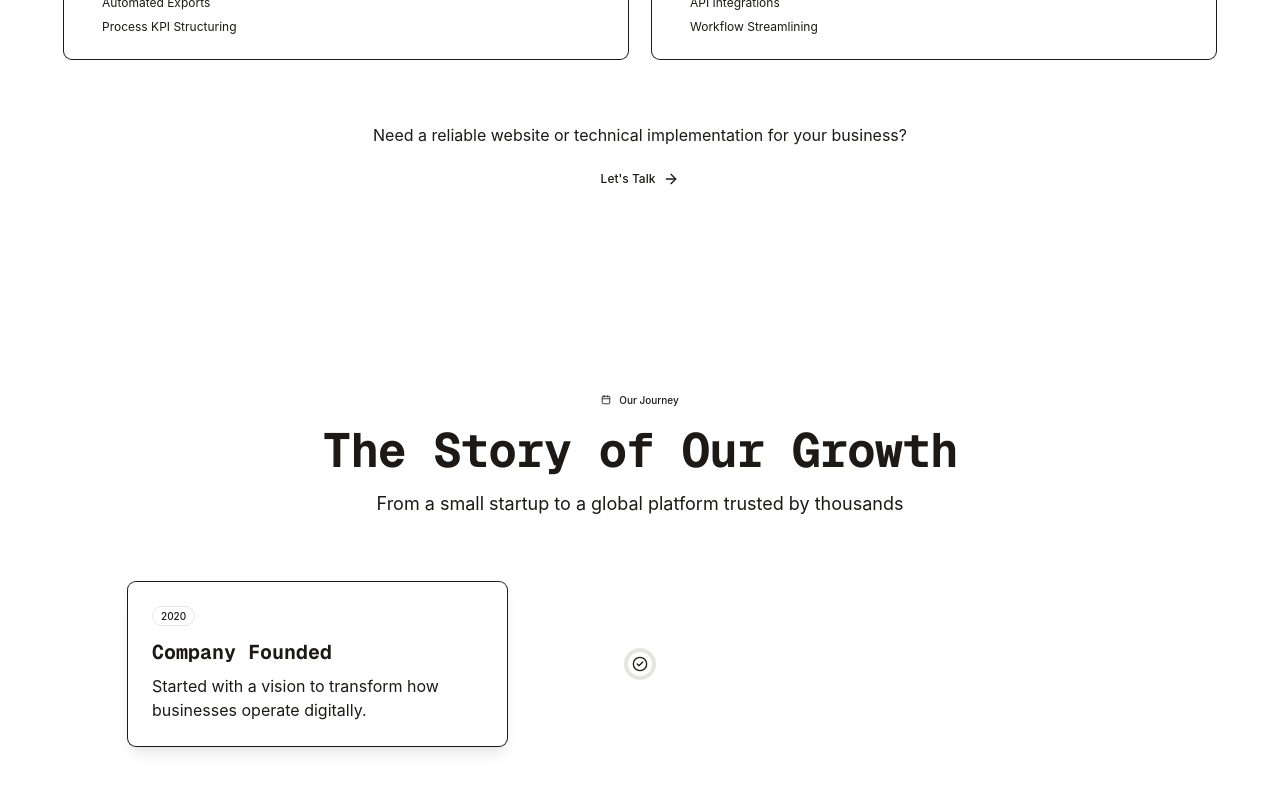
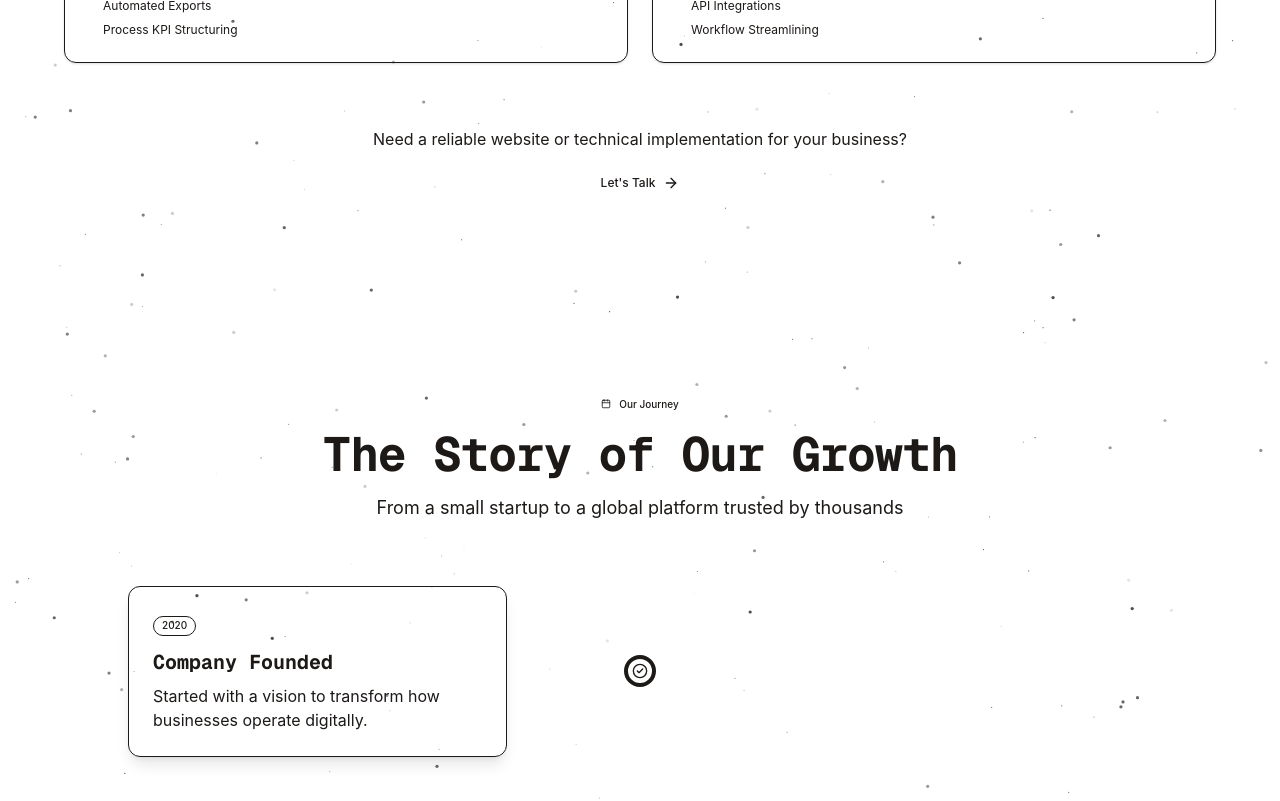
Before and after one commit to TeeGurgler/portfoliov2, a React (Vite) app in the folder react-ts/: page / in a window 1280 px wide. Shown: the part 1680-2481 px from the top of the page. Built offline with nearby package versions, Linux system fonts and the light colour scheme.

Commit message:
anims working

```diff
--- a/react-ts/src/components/hero2.tsx
+++ b/react-ts/src/components/hero2.tsx
@@ -82,7 +82,7 @@ const itemVariants: Variants = {
 
 export function Hero2() {
   return (
-    <section className="relative min-h-screen overflow-hidden px-6 py-24 lg:py-32">
+    <section className="relative w-full min-h-screen overflow-hidden px-6 py-24 lg:py-32">
       <div className="mx-auto max-w-6xl">
         <motion.div
           initial={{ opacity: 0, y: 40 }}
--- a/react-ts/src/components/services.tsx
+++ b/react-ts/src/components/services.tsx
@@ -69,7 +69,7 @@ const services = [
 
 export function Services() {
   return (
-    <section className="w-full bg-background px-4 py-16 md:py-24">
+    <section className="w-full px-4 py-16 md:py-24">
       <div className="mx-auto max-w-6xl">
         <motion.div
           initial={{ opacity: 0, y: -20 }}
--- a/react-ts/src/components/timeline.tsx
+++ b/react-ts/src/components/timeline.tsx
@@ -49,7 +49,7 @@ export function Timeline() {
   const isInView = useInView(ref, { once: true, amount: 0.3 });
 
   return (
-    <section ref={ref} className="w-full bg-background px-4 py-16 md:py-24">
+    <section ref={ref} className="w-full px-4 py-16 md:py-24">
       <div className="mx-auto max-w-5xl">
         <motion.div
           initial={{ opacity: 0, y: -20 }}
--- a/react-ts/src/components/ui/card.tsx
+++ b/react-ts/src/components/ui/card.tsx
@@ -12,7 +12,7 @@ function Card({
       data-slot="card"
       data-size={size}
       className={cn(
-        "group/card flex flex-col gap-(--card-spacing) overflow-hidden rounded-lg bg-card py-(--card-spacing) text-xs/relaxed text-card-foreground ring-1 ring-foreground/10 [--card-spacing:--spacing(4)] has-[>img:first-child]:pt-0 data-[size=sm]:[--card-spacing:--spacing(3)] *:[img:first-child]:rounded-t-lg *:[img:last-child]:rounded-b-lg",
+        "group/card flex flex-col overflow-hidden rounded-xl border border-border/60 bg-card text-card-foreground shadow-sm transition-all",
         className,
       )}
       {...props}
--- /dev/null
+++ b/react-ts/src/components/ui/particles.tsx
@@ -0,0 +1,272 @@
+"use client";
+
+import { useEffect, useRef, useState } from "react";
+import { cn } from "@/lib/utils";
+
+interface ParticlesProps {
+  className?: string;
+  quantity?: number;
+  staticity?: number;
+  ease?: number;
+  size?: number;
+  refresh?: boolean;
+  color?: string;
+  vx?: number;
+  vy?: number;
+}
+
+function hexToRgb(hex: string): number[] {
+  let cleanHex = hex.replace("#", "");
+  if (cleanHex.length === 3) {
+    cleanHex = cleanHex
+      .split("")
+      .map((char) => char + char)
+      .join("");
+  }
+  const hexInt = parseInt(cleanHex, 16);
+  return [(hexInt >> 16) & 255, (hexInt >> 8) & 255, hexInt & 255];
+}
+
+type Circle = {
+  x: number;
+  y: number;
+  translateX: number;
+  translateY: number;
+  size: number;
+  alpha: number;
+  targetAlpha: number;
+  dx: number;
+  dy: number;
+  magnetism: number;
+};
+
+export function Particles({
+  className = "",
+  quantity = 100,
+  staticity = 50,
+  ease = 50,
+  size = 0.4,
+  refresh = false,
+  color = "#ffffff",
+  vx = 0,
+  vy = 0,
+}: ParticlesProps) {
+  const canvasRef = useRef<HTMLCanvasElement>(null);
+  const canvasContainerRef = useRef<HTMLDivElement>(null);
+  const context = useRef<CanvasRenderingContext2D | null>(null);
+  const circles = useRef<Circle[]>([]);
+  const mouse = useRef<{ x: number; y: number }>({ x: 0, y: 0 });
+  const canvasSize = useRef<{ w: number; h: number }>({ w: 0, h: 0 });
+  const dpr = typeof window !== "undefined" ? window.devicePixelRatio || 1 : 1;
+  const rafID = useRef<number | null>(null);
+  const [rgb, setRgb] = useState<number[]>(() => hexToRgb(color));
+
+  useEffect(() => {
+    setRgb(hexToRgb(color));
+  }, [color]);
+
+  useEffect(() => {
+    if (canvasRef.current) {
+      context.current = canvasRef.current.getContext("2d");
+    }
+    initCanvas();
+    animate();
+    window.addEventListener("resize", initCanvas);
+
+    return () => {
+      if (rafID.current != null) {
+        cancelAnimationFrame(rafID.current);
+      }
+      window.removeEventListener("resize", initCanvas);
+    };
+  }, [color]);
+
+  useEffect(() => {
+    initCanvas();
+  }, [refresh]);
+
+  const initCanvas = () => {
+    resizeCanvas();
+    drawParticles();
+  };
+
+  const onMouseMove = (event: MouseEvent) => {
+    if (canvasContainerRef.current) {
+      const rect = canvasContainerRef.current.getBoundingClientRect();
+      const { clientX, clientY } = event;
+      const x = clientX - rect.left;
+      const y = clientY - rect.top;
+      const inside = x >= 0 && x <= rect.width && y >= 0 && y <= rect.height;
+      if (inside) {
+        mouse.current.x = x;
+        mouse.current.y = y;
+      }
+    }
+  };
+
+  useEffect(() => {
+    window.addEventListener("mousemove", onMouseMove);
+    return () => {
+      window.removeEventListener("mousemove", onMouseMove);
+    };
+  }, []);
+
+  const resizeCanvas = () => {
+    if (canvasContainerRef.current && canvasRef.current && context.current) {
+      circles.current.length = 0;
+      canvasSize.current.w = canvasContainerRef.current.offsetWidth;
+      canvasSize.current.h = canvasContainerRef.current.offsetHeight;
+      canvasRef.current.width = canvasSize.current.w * dpr;
+      canvasRef.current.height = canvasSize.current.h * dpr;
+      canvasRef.current.style.width = `${canvasSize.current.w}px`;
+      canvasRef.current.style.height = `${canvasSize.current.h}px`;
+      context.current.scale(dpr, dpr);
+    }
+  };
+
+  const circleParams = (): Circle => {
+    const x = Math.floor(Math.random() * canvasSize.current.w);
+    const y = Math.floor(Math.random() * canvasSize.current.h);
+    const translateX = 0;
+    const translateY = 0;
+    const pSize = Math.floor(Math.random() * 2) + size;
+    const alpha = 0;
+    const targetAlpha = parseFloat((Math.random() * 0.6 + 0.1).toFixed(1));
+    const dx = (Math.random() - 0.5) * 0.1;
+    const dy = (Math.random() - 0.5) * 0.1;
+    const magnetism = 0.1 + Math.random() * 4;
+    return {
+      x,
+      y,
+      translateX,
+      translateY,
+      size: pSize,
+      alpha,
+      targetAlpha,
+      dx,
+      dy,
+      magnetism,
+    };
+  };
+
+  const drawCircle = (circle: Circle, update = false) => {
+    if (context.current) {
+      const { x, y, translateX, translateY, size: pSize, alpha } = circle;
+      context.current.translate(translateX, translateY);
+      context.current.beginPath();
+      context.current.arc(x, y, pSize, 0, 2 * Math.PI);
+      context.current.fillStyle = `rgba(${rgb.join(", ")}, ${alpha})`;
+      context.current.fill();
+      context.current.setTransform(dpr, 0, 0, dpr, 0, 0);
+
+      if (!update) {
+        circles.current.push(circle);
+      }
+    }
+  };
+
+  const clearContext = () => {
+    if (context.current) {
+      context.current.clearRect(
+        0,
+        0,
+        canvasSize.current.w,
+        canvasSize.current.h,
+      );
+    }
+  };
+
+  const drawParticles = () => {
+    clearContext();
+    const particleCount = quantity;
+    for (let i = 0; i < particleCount; i++) {
+      const circle = circleParams();
+      drawCircle(circle);
+    }
+  };
+
+  const remapValue = (
+    value: number,
+    start1: number,
+    end1: number,
+    start2: number,
+    end2: number,
+  ): number => {
+    const remapped =
+      ((value - start1) * (end2 - start2)) / (end1 - start1) + start2;
+    return remapped > 0 ? remapped : 0;
+  };
+
+  const animate = () => {
+    clearContext();
+    circles.current.forEach((circle: Circle, i: number) => {
+      // Handle the alpha
+      const edge = [
+        circle.x + circle.translateX - circle.size, // distance from left edge
+        canvasSize.current.w - circle.x - circle.translateX - circle.size, // distance from right edge
+        circle.y + circle.translateY - circle.size, // distance from top edge
+        canvasSize.current.h - circle.y - circle.translateY - circle.size, // distance from bottom edge
+      ];
+      const closestEdge = edge.reduce((a, b) => Math.min(a, b));
+      const remapClosestEdge = parseFloat(
+        remapValue(closestEdge, 0, 20, 0, 1).toFixed(2),
+      );
+      if (remapClosestEdge > 1) {
+        circle.alpha += 0.02;
+        if (circle.alpha > circle.targetAlpha) {
+          circle.alpha = circle.targetAlpha;
+        }
+      } else {
+        circle.alpha = circle.targetAlpha * remapClosestEdge;
+      }
+      circle.x += circle.dx + vx;
+      circle.y += circle.dy + vy;
+      circle.translateX +=
+        (mouse.current.x / (staticity / circle.magnetism) -
+          circle.translateX) /
+        ease;
+      circle.translateY +=
+        (mouse.current.y / (staticity / circle.magnetism) -
+          circle.translateY) /
+        ease;
+
+      // circle gets out of the canvas
+      if (
+        circle.x < -circle.size ||
+        circle.x > canvasSize.current.w + circle.size ||
+        circle.y < -circle.size ||
+        circle.y > canvasSize.current.h + circle.size
+      ) {
+        // remove the circle from the array
+        circles.current.splice(i, 1);
+        // create a new circle
+        const newCircle = circleParams();
+        drawCircle(newCircle);
+        // update the circle position
+      } else {
+        drawCircle(
+          {
+            ...circle,
+            x: circle.x,
+            y: circle.y,
+            translateX: circle.translateX,
+            translateY: circle.translateY,
+            alpha: circle.alpha,
+          },
+          true,
+        );
+      }
+    });
+    rafID.current = window.requestAnimationFrame(animate);
+  };
+
+  return (
+    <div
+      className={cn("pointer-events-none", className)}
+      ref={canvasContainerRef}
+      aria-hidden="true"
+    >
+      <canvas ref={canvasRef} className="size-full" />
+    </div>
+  );
+}
--- a/react-ts/src/index.css
+++ b/react-ts/src/index.css
@@ -81,12 +81,8 @@
     --chart-5: 27 87% 67%;
   }
 
-  * {
-    border-color: hsl(var(--border));
-  }
 
   body {
-    background-color: hsl(var(--background));
     color: hsl(var(--foreground));
     font-family: var(--font-sans);
     margin: 0;
--- a/react-ts/src/main.tsx
+++ b/react-ts/src/main.tsx
@@ -2,6 +2,7 @@ import { StrictMode } from "react";
 import { createRoot } from "react-dom/client";
 import "./index.css";
 import { MeshGradient } from "@paper-design/shaders-react";
+import { Particles } from "@/components/ui/particles";
 
 import { Hero } from "./components/hero";
 import { Hero2 } from "./components/hero2";
@@ -10,9 +11,8 @@ import { Timeline } from "./components/timeline";
 
 createRoot(document.getElementById("root")!).render(
   <StrictMode>
-    {/* Wichtig: KEIN bg-background hier auf dem Root-Div */}
     <div className="relative min-h-screen w-full text-foreground">
-      {/*  Globaler Shader im Hintergrund */}
+      {/* Globaler Shader ganz hinten */}
       <div className="pointer-events-none fixed inset-0 -z-50 h-screen w-screen overflow-hidden">
         <MeshGradient
           colors={["#000000", "#3f3f3f", "#6b6b6b", "#a3a3a3", "#ffffff"]}
@@ -22,11 +22,27 @@ createRoot(document.getElementById("root")!).render(
         />
       </div>
 
-      {/* Sektionen */}
+      {/* Hero Sektion mit Fade */}
       <Hero />
-      <Services />
-      <Timeline />
-      <Hero2 />
+
+      {/* Gesamter Bereich unter Hero mit durchgehenden Partikeln */}
+      <div
+        className="relative z-10 w-full overflow-hidden"
+        style={{ backgroundColor: "#ffffff" }}
+      >
+        <Particles
+          className="pointer-events-none absolute inset-0 z-0 h-full w-full"
+          quantity={800}
+          ease={80}
+          color="#000000"
+          size={0.6}
+        />
+        <div className="relative z-10">
+          <Services />
+          <Timeline />
+          <Hero2 />
+        </div>
+      </div>
     </div>
   </StrictMode>,
 );
--- a/react-ts/tsconfig.app.json
+++ b/react-ts/tsconfig.app.json
@@ -8,6 +8,7 @@
     "allowArbitraryExtensions": true,
     "skipLibCheck": true,
 
+    "ignoreDeprecations": "6.0",
     "baseUrl": ".",
     "paths": {
       "@/*": ["./src/*"]
```
Also changed, not shown: react-ts/src/components/hero.tsx (+9 -5 lines).
